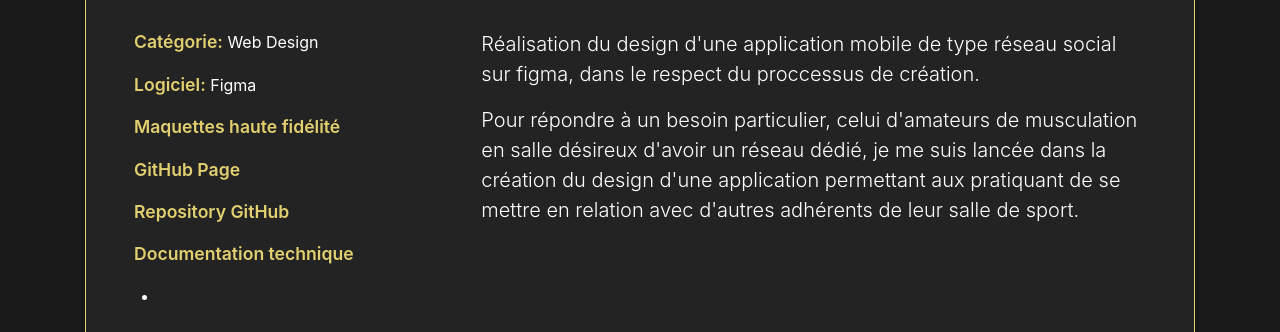
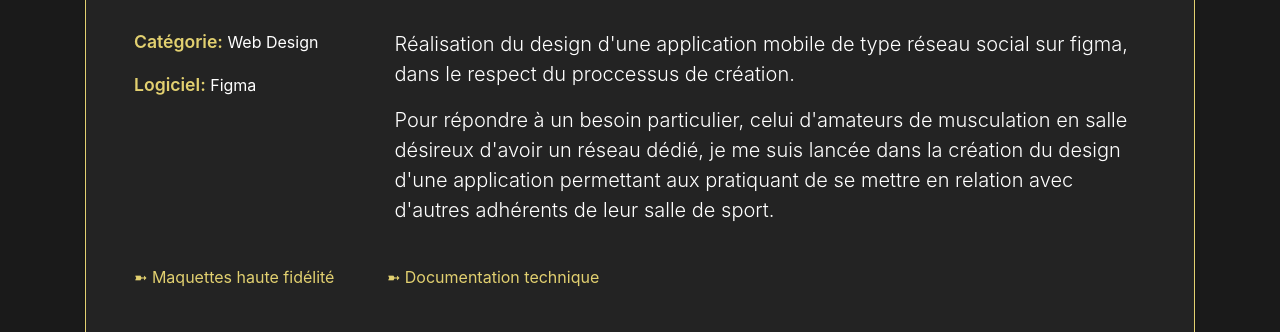
Before and after one commit to ra-fa-elle/portfolio, a plain HTML site: page shape.html in a window 1280 px wide. Shown: the part 620-952 px from the top of the page. Drawn offline with Linux system fonts and the light colour scheme.

Commit message:
add doc SF + maj page SF

```diff
--- a/shape.html
+++ b/shape.html
@@ -82,17 +82,13 @@
               </div>
               </div>
               <div class="row">
-                <div class="col-md-4">
+                <div class="col-md-3">
                       <div class="about-info">
                         <p><span class="title-s project-link-title">Catégorie: </span> <span>Web Design</span></p>
                         <p><span class="title-s project-link-title">Logiciel: </span> <span>Figma</span></p>
-                        <p><a href="https://www.figma.com/file/eXF4WN37fOLckpXv1MQLcn/Shape-and-Friends-2.0" class="title-s project-link-title">Maquettes haute fidélité</a></p>
-                        <p><a href="A REMPLIR" class="title-s project-link-title">GitHub Page</a></p>
-                        <p><a href="A REMPLIR" class="title-s project-link-title">Repository GitHub</a></p>
-                        <p><a href="A REMPLIR" class="title-s project-link-title">Documentation technique</a></p>
                       </div>
                 </div>
-                <div class="col-md-8">
+                <div class="col-md-9">
                   <div class="about-sf pt-4 pt-md-0">
                     <p class="lead">
                       Réalisation du design d'une application mobile de type réseau social sur figma, dans le respect du proccessus de création.
@@ -104,10 +100,11 @@
                   </div>
                 </div>
               </div>
-              <div class="row d-flex">
-                <ul>
-                  <li></li>
-                </ul>
+              <div class="row pt-4">
+                <div class="col">
+                  <a href="https://www.figma.com/file/eXF4WN37fOLckpXv1MQLcn/Shape-and-Friends-2.0" target="_blank" class="project-link-title mr-5">➼ Maquettes haute fidélité</a>
+                  <a href="assets/img/sf/Documentation Technique - Shape&Friends.pdf" class="project-link-title">➼ Documentation technique</a>
+                </div>
               </div>
             </div>
           </div>
```
Also changed, not shown: 1 other file.
